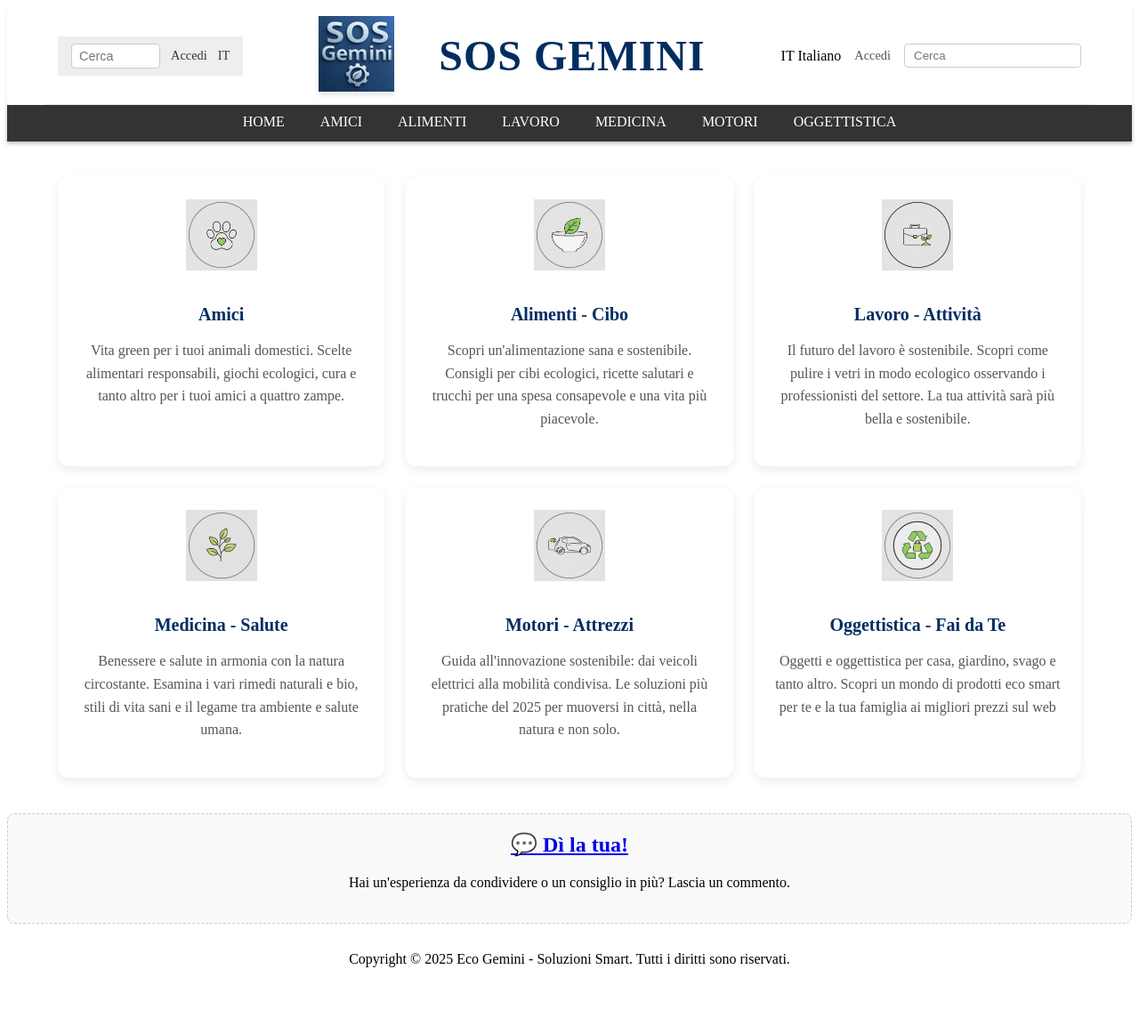
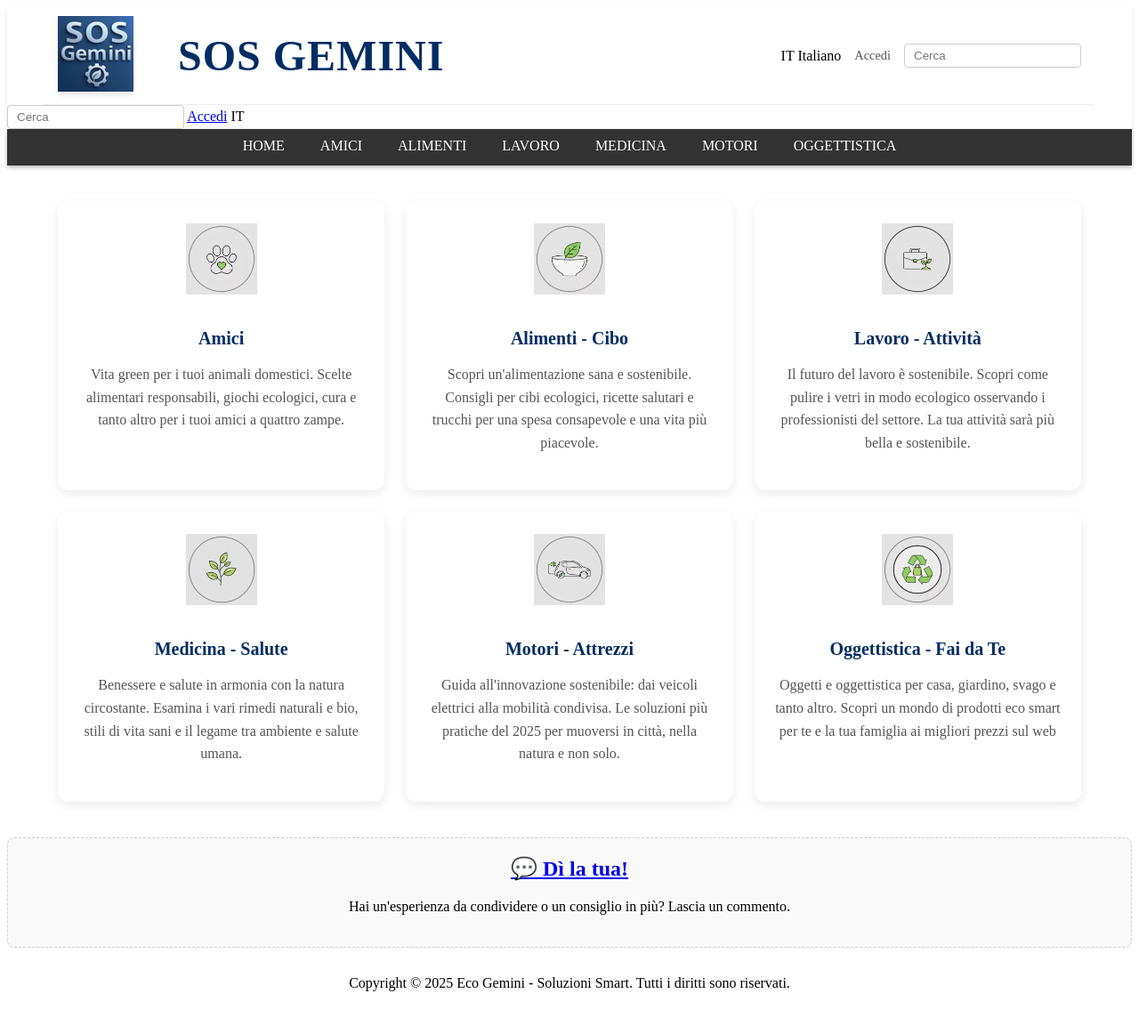
Before and after one commit to sosgemini/sosgemini.github.io, a Jekyll site: the page built from index.html, in a window 1280 px wide. Shown: the whole page at 89% size. Built offline with Jekyll 4.4.1, drawn with Linux system fonts in a browser that asks for light colours; before the commit the page ends 1126 px from its top, so only the background shows below that.

Commit message:
Update header.html

```diff
--- a/_includes/header.html
+++ b/_includes/header.html
@@ -1,14 +1,6 @@
 <header class="site-header">
 
   <div class="header-top">
-    <div class="mobile-top-bar">
-  <button class="hamburger-toggle" aria-label="Apri menu">☰</button>
-  <div class="mobile-utility">
-    <input class="search-box" type="search" placeholder="Cerca">
-    <a href="#">Accedi</a>
-    <span>IT</span>
-  </div>
-</div>
     <div class="logo-title-block">
       <a href="index.html" class="logo-link">
         <img src="immagini/SOS-96x96.png" alt="Logo SOS Gemini" class="site-logo-img">
@@ -16,12 +8,20 @@
       <span class="site-title-text">SOS Gemini</span>
     </div>
 
-    <button class="hamburger-toggle" aria-label="Apri menu">☰</button>
-
     <div class="utility-area">
       <span>IT Italiano</span>
       <a href="https://github.com/sosgemini/sosgemini.github.io/tree/main">Accedi</a>
       <input class="search-box" type="search" placeholder="Cerca">
+    </div>
+  </div>
+
+  <!-- Barra mobile sotto il logo -->
+  <div class="mobile-utility-bar">
+    <button class="hamburger-toggle" aria-label="Apri menu">☰</button>
+    <div class="mobile-utility-right">
+      <input class="search-box" type="search" placeholder="Cerca">
+      <a href="#">Accedi</a>
+      <span>IT</span>
     </div>
   </div>
 
```
